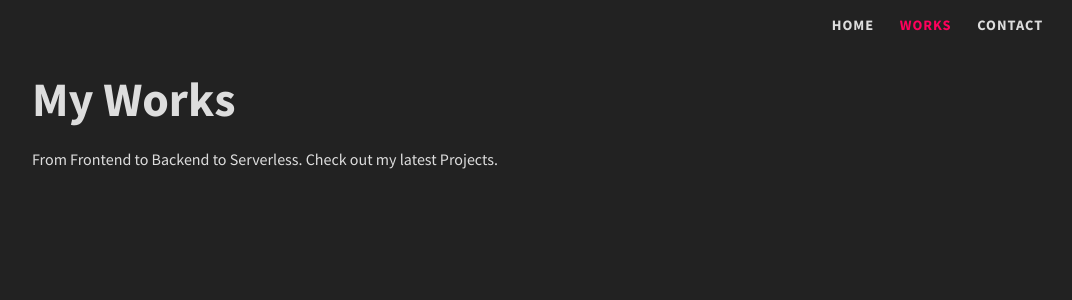
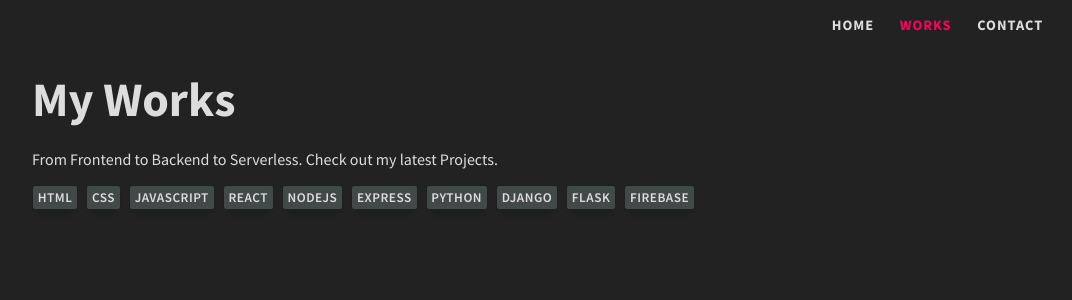
Before and after one commit to mani-barathi/mezelf, a Next.js app: page /works in a window 1280 px wide. Shown: the top 300 px of the page, without its empty margins (208-1280 px from the left). Built offline with nearby package versions, Linux system fonts and the light colour scheme.

Commit message:
added Badged to Works page ✅

```diff
--- /dev/null
+++ b/components/TechBadge.js
@@ -0,0 +1,24 @@
+import styled from "styled-components"
+
+export default function TechBadge({ name }) {
+    return (
+        <Badge>
+            <BadgeText>{name.toUpperCase()}</BadgeText>
+        </Badge>
+    )
+}
+
+const Badge = styled.div`
+    padding:0.2rem 0.3rem;
+    border:1px solid var(--navBarBg);
+    display:inline;
+    background-color:var(--mediumDarkBg);
+    border-radius:3px;
+    box-shadow: 0 8px 6px -6px rgba(0, 0, 0, 0.233);
+`
+const BadgeText = styled.h5`
+    text-transform:uppercase;
+    font-weight:600;
+    user-select:none;
+    letter-spacing:0.5px;
+`
--- a/pages/works.js
+++ b/pages/works.js
@@ -1,6 +1,10 @@
 import { } from 'react'
 import styled from "styled-components"
 import { Text } from "@/styles/Typography";
+
+import TechBadge from "@/components/TechBadge"
+
+const TECHNOLOGIES = ['HTML', 'CSS', 'javascript', 'react', 'nodejs', 'express', 'python', 'django', 'flask', 'firebase']
 
 export default function works() {
     return (
@@ -9,6 +13,13 @@ export default function works() {
                 <Text large>My Works</Text>
                 <br />
                 <p>From Frontend to Backend to Serverless. Check out my latest Projects.</p>
+
+                <BadgeContainer>
+                    {TECHNOLOGIES.map(tech =>
+                        <TechBadge key={tech} name={tech} />
+                    )}
+                </BadgeContainer>
+
             </Container>
         </Wrapper>
     )
@@ -26,3 +37,9 @@ const Container = styled.div`
     display:flex;
     flex-direction:column;
 `
+const BadgeContainer = styled.div`
+    margin:1rem 0;
+    display:flex;
+    flex-wrap:wrap;
+    gap:0.5rem;
+`
--- a/styles/GlobalStyles.js
+++ b/styles/GlobalStyles.js
@@ -9,6 +9,7 @@ const GlobalStyle = createGlobalStyle`
     }
     :root {
         --darkBg: #222222;
+        --mediumDarkBg: #424949;
         --navBarBg: #202020;
         --textWhite: #f6f6f6;
         --textGrey: #DDDDDD;
```
Also changed, not shown: 1 other file (tests, documents, lock files or other folders).
